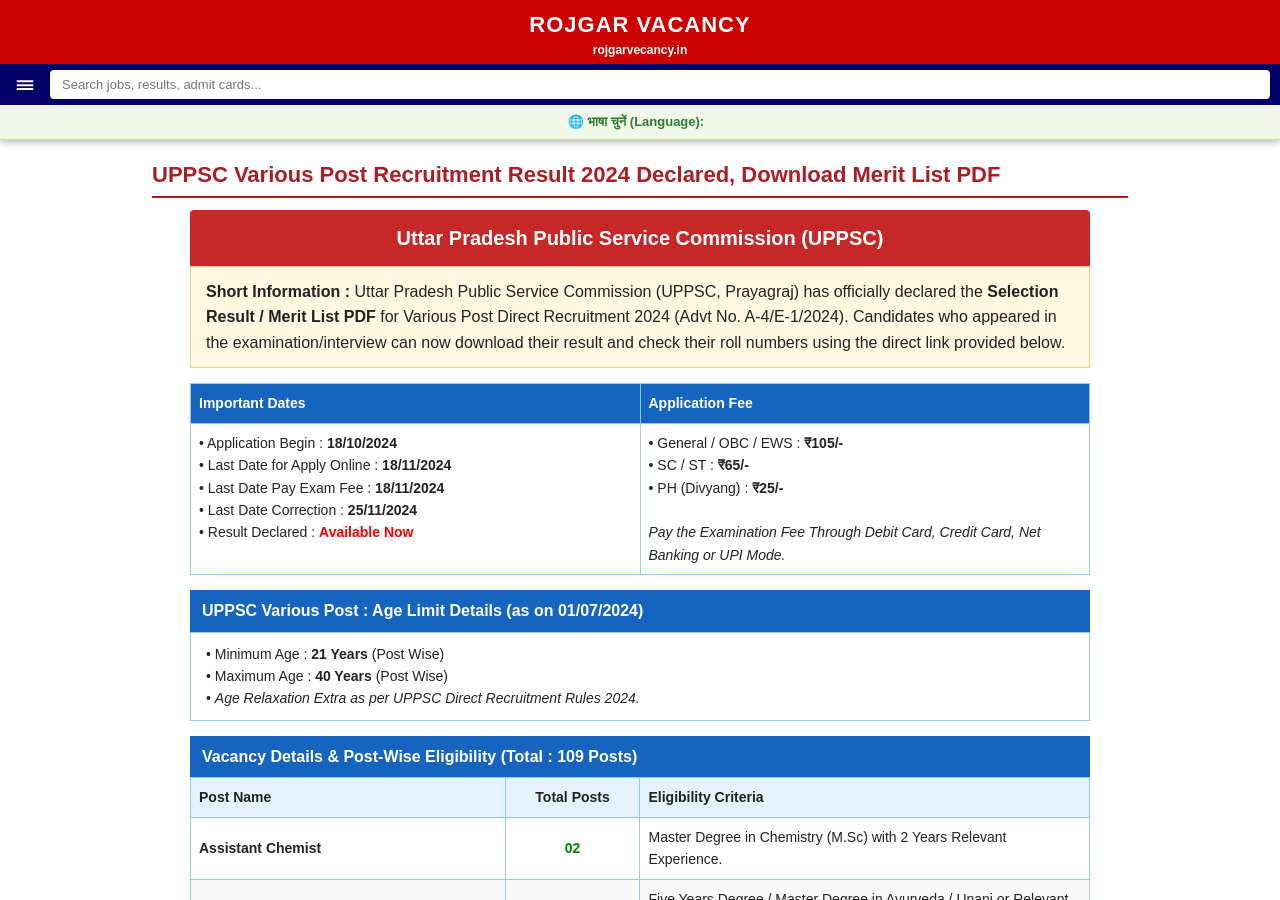
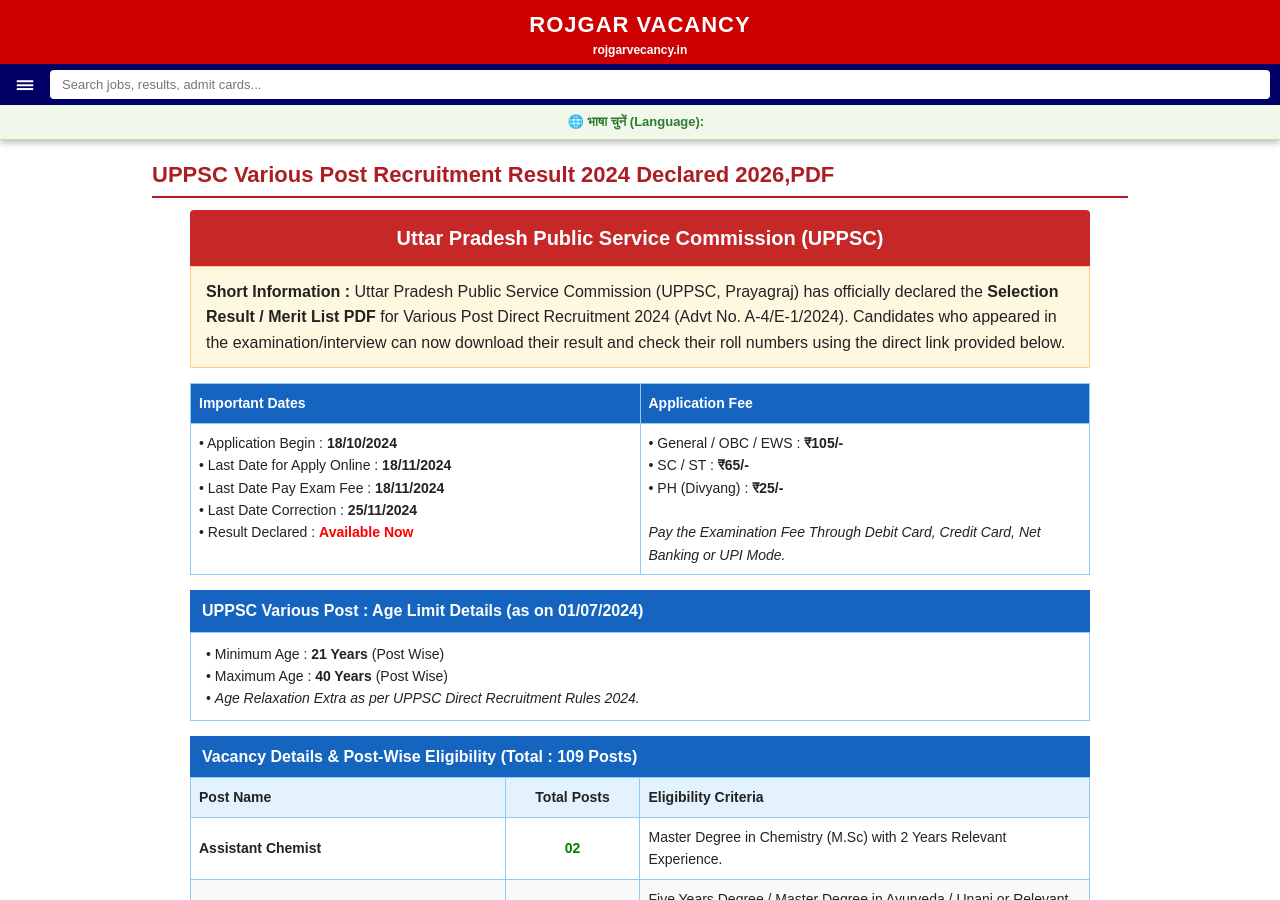
Before and after one commit to Rojgarvacancy/Rojgar-vacancy-, a Jekyll site: the page built from _posts/2024-10-18-uppsc-various-post-result-2024.md, in a window 1280 px wide and 900 px high. Built offline with Jekyll 4.4.1, drawn with Linux system fonts in a browser that asks for light colours.

Commit message:
Update 2024-10-18-uppsc-various-post-result-2024.md

```diff
--- a/_posts/2024-10-18-uppsc-various-post-result-2024.md
+++ b/_posts/2024-10-18-uppsc-various-post-result-2024.md
@@ -1,6 +1,6 @@
 ---
 layout: default
-title: "UPPSC Various Post Recruitment Result 2024 Declared, Download Merit List PDF"
+title: "UPPSC Various Post Recruitment Result 2024 Declared 2026,PDF"
 date: 2026-09-21 11:00:00 +0530
 categories: ["Result"]
 ---
```
